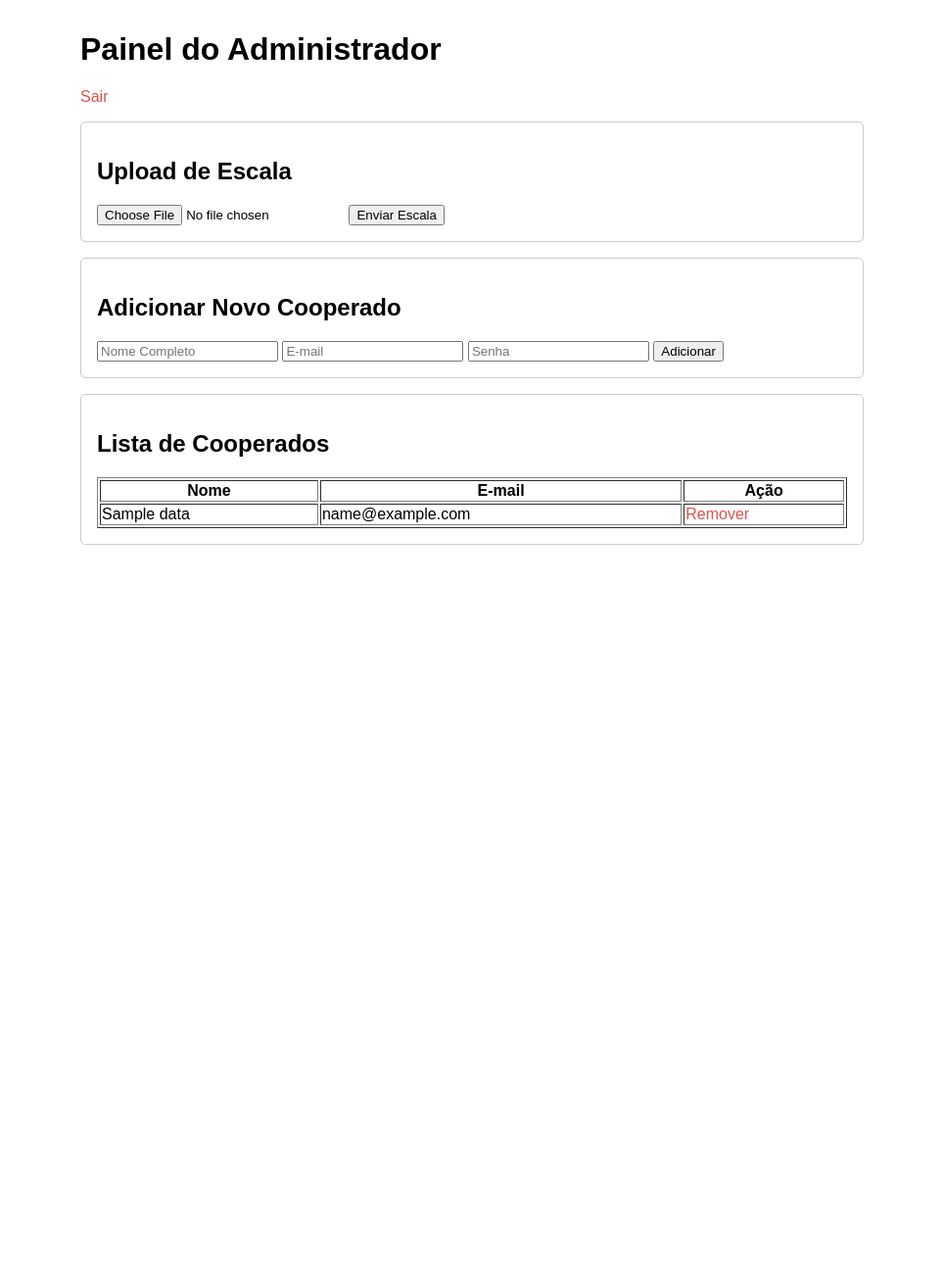
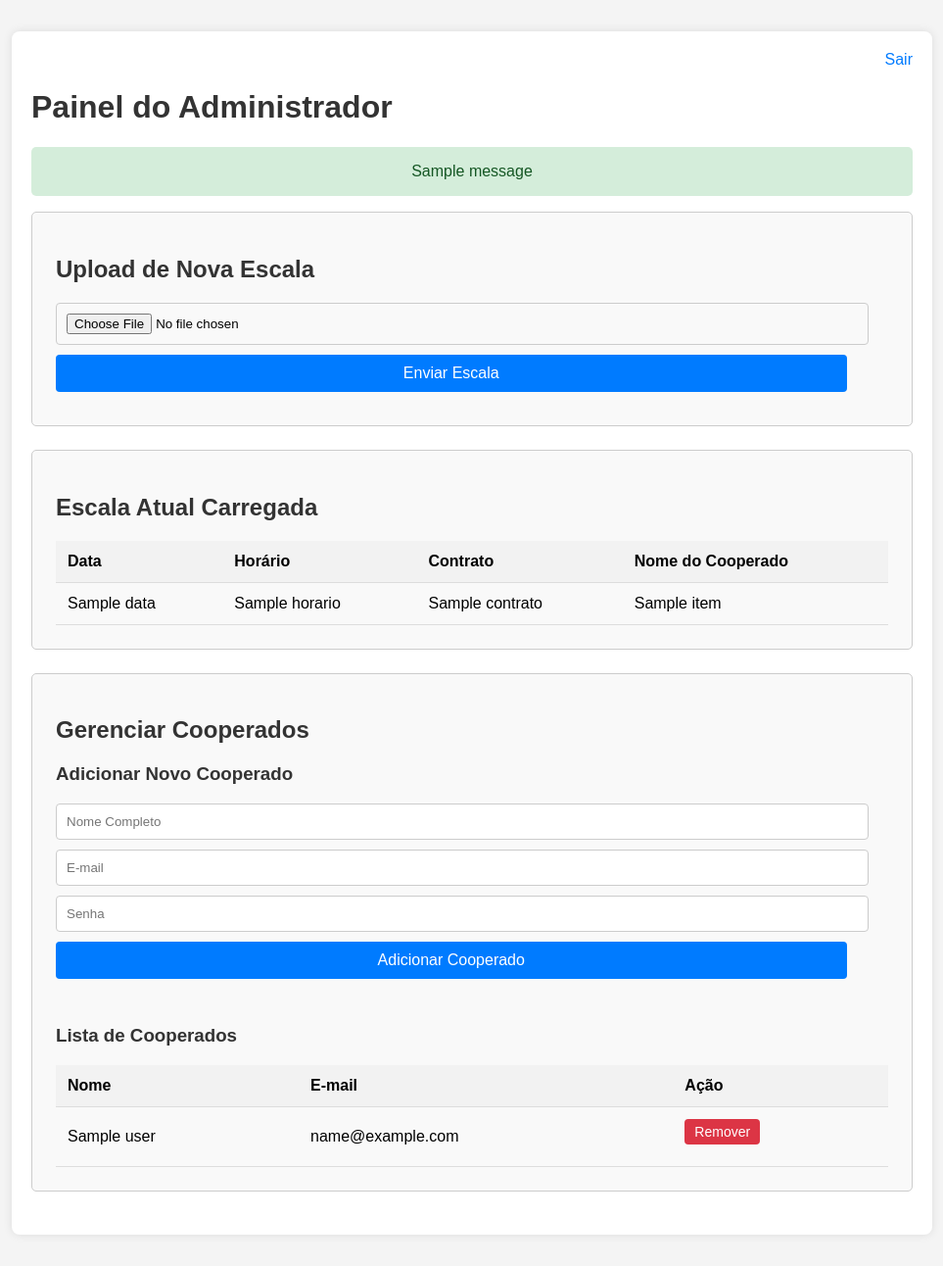
Before and after one commit to Coopex-entregas/escalas-2, a Python web app: template templates/admin.html in a window 1280 px wide. Shown: the whole page at 98% size, without its empty margins (158-1121 px from the left). Before the commit the page ends 556 px from the top, so only its background shows below. Run offline with Jinja, Linux system fonts and the light colour scheme; the template is opened without the code that fills it: most values are stand-ins (such as "Sample title", 1, 10 or a date in 2020); one stand-in notice (Sample message) is shown.

Commit message:
Corrige formulário de upload e melhora admin.html

```diff
--- a/templates/admin.html
+++ b/templates/admin.html
@@ -4,53 +4,116 @@
     <meta charset="UTF-8">
     <title>Dashboard do Administrador</title>
     <style>
-        body { font-family: sans-serif; margin: 2em; }
-        .container { max-width: 800px; margin: auto; }
-        .upload-form, .user-form, .user-list { border: 1px solid #ccc; padding: 1em; margin-bottom: 1em; border-radius: 5px; }
-        a { color: #d9534f; text-decoration: none; }
+        body { font-family: sans-serif; margin: 2em; background-color: #f4f4f4; }
+        .container { max-width: 900px; margin: auto; background: #fff; padding: 20px; border-radius: 8px; box-shadow: 0 0 10px rgba(0,0,0,0.1); }
+        .card { border: 1px solid #ccc; padding: 1.5em; margin-bottom: 1.5em; border-radius: 5px; background: #f9f9f9; }
+        h1, h2, h3 { color: #333; }
+        a { color: #007bff; text-decoration: none; }
+        a:hover { text-decoration: underline; }
+        table { width: 100%; border-collapse: collapse; margin-top: 1em; }
+        th, td { padding: 12px; text-align: left; border-bottom: 1px solid #ddd; }
+        th { background-color: #f2f2f2; }
+        .flash { padding: 1em; margin-bottom: 1em; border-radius: 5px; text-align: center; }
+        .flash.success { background-color: #d4edda; color: #155724; }
+        .flash.danger { background-color: #f8d7da; color: #721c24; }
+        .flash.warning { background-color: #fff3cd; color: #856404; }
+        .flash.info { background-color: #d1ecf1; color: #0c5460; }
+        input[type="text"], input[type="email"], input[type="password"], input[type="file"], input[type="submit"] {
+            width: 95%; padding: 10px; margin-bottom: 10px; border-radius: 4px; border: 1px solid #ccc;
+        }
+        input[type="submit"] { background-color: #007bff; color: white; border: none; cursor: pointer; font-size: 16px; }
+        input[type="submit"]:hover { background-color: #0056b3; }
+        .logout-link { text-align: right; margin-bottom: 20px; }
     </style>
 </head>
 <body>
     <div class="container">
+        <div class="logout-link">
+            <a href="{{ url_for('logout') }}">Sair</a>
+        </div>
         <h1>Painel do Administrador</h1>
-        <p><a href="{{ url_for('logout') }}">Sair</a></p>
 
-        <div class="upload-form">
-            <h2>Upload de Escala</h2>
-            <form action="/upload" method="post" enctype="multipart/form-data">
-                <input type="file" name="file" accept=".xlsx">
+        <!-- Mensagens Flash -->
+        {% with messages = get_flashed_messages(with_categories=true) %}
+            {% if messages %}
+                {% for category, message in messages %}
+                    <div class="flash {{ category }}">{{ message }}</div>
+                {% endfor %}
+            {% endif %}
+        {% endwith %}
+
+        <div class="card">
+            <h2>Upload de Nova Escala</h2>
+            <form action="{{ url_for('upload') }}" method="post" enctype="multipart/form-data">
+                <input type="file" name="file" accept=".xlsx" required>
                 <input type="submit" value="Enviar Escala">
             </form>
         </div>
 
-        <div class="user-form">
-            <h2>Adicionar Novo Cooperado</h2>
-            <form action="/add_user" method="post">
+        <div class="card">
+            <h2>Escala Atual Carregada</h2>
+            {% if escala %}
+                <table>
+                    <thead>
+                        <tr>
+                            <th>Data</th>
+                            <th>Horário</th>
+                            <th>Contrato</th>
+                            <th>Nome do Cooperado</th>
+                        </tr>
+                    </thead>
+                    <tbody>
+                        {% for item in escala %}
+                        <tr>
+                            <td>{{ item.data }}</td>
+                            <td>{{ item.horario }}</td>
+                            <td>{{ item.contrato }}</td>
+                            <td>{{ item.nome }}</td>
+                        </tr>
+                        {% endfor %}
+                    </tbody>
+                </table>
+            {% else %}
+                <p>Nenhuma escala foi carregada ainda. Por favor, faça o upload de um arquivo.</p>
+            {% endif %}
+        </div>
+
+        <div class="card">
+            <h2>Gerenciar Cooperados</h2>
+            <h3>Adicionar Novo Cooperado</h3>
+            <form action="{{ url_for('add_user') }}" method="post">
                 <input type="text" name="nome" placeholder="Nome Completo" required>
                 <input type="email" name="email" placeholder="E-mail" required>
                 <input type="password" name="senha" placeholder="Senha" required>
-                <input type="submit" value="Adicionar">
+                <input type="submit" value="Adicionar Cooperado">
             </form>
-        </div>
 
-        <div class="user-list">
-            <h2>Lista de Cooperados</h2>
-            <table border="1" width="100%">
+            <h3 style="margin-top: 2em;">Lista de Cooperados</h3>
+            <table>
+                <thead>
                     <tr>
                         <th>Nome</th>
                         <th>E-mail</th>
                         <th>Ação</th>
                     </tr>
-                {% for email, data in cooperados.items() %}
+                </thead>
+                <tbody>
+                    {% for user in cooperados %}
                     <tr>
-                    <td>{{ data.nome }}</td>
-                    <td>{{ email }}</td>
+                        <td>{{ user.nome }}</td>
+                        <td>{{ user.email }}</td>
                         <td>
-                        <!-- CORREÇÃO CRÍTICA AQUI -->
-                        <a href="{{ url_for('remove_user', email=email) }}" onclick="return confirm('Tem certeza que deseja remover este usuário?');">Remover</a>
+                            <form action="{{ url_for('remove_user', user_id=user.id) }}" method="post" onsubmit="return confirm('Tem certeza que deseja remover este usuário?');">
+                                <input type="submit" value="Remover" style="background-color: #dc3545; width: auto; padding: 5px 10px; font-size: 14px;">
+                            </form>
                         </td>
                     </tr>
+                    {% else %}
+                    <tr>
+                        <td colspan="3">Nenhum cooperado cadastrado.</td>
+                    </tr>
                     {% endfor %}
+                </tbody>
             </table>
         </div>
     </div>
```
Lines whose indentation alone changed are shown as unchanged.
